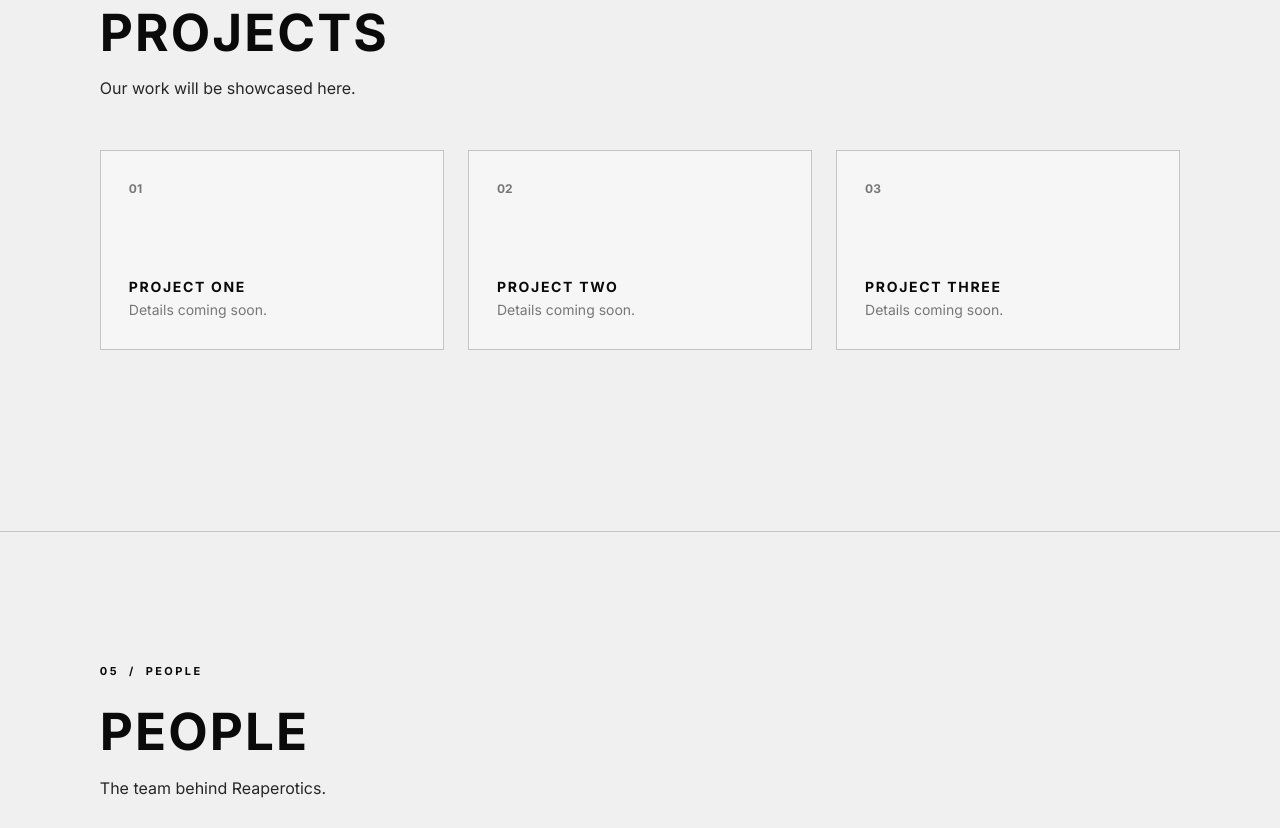
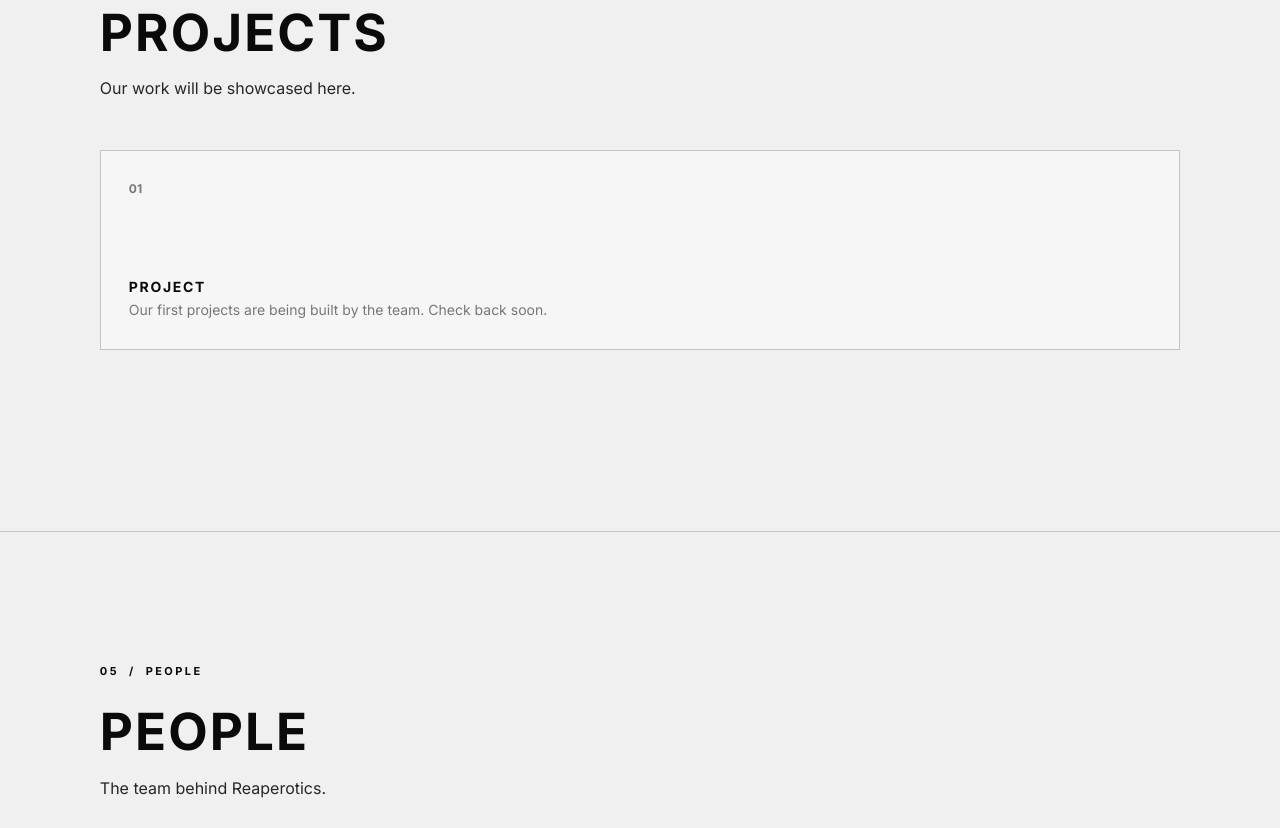
Before and after one commit to lonelyhemu/lonelyhemu.github.io, a plain HTML site: page index.html in a window 1280 px wide. Shown: the part 3691-4519 px from the top of the page. Drawn offline with Linux system fonts and the light colour scheme.

Commit message:
Add files via upload

```diff
--- a/index.html
+++ b/index.html
@@ -572,19 +572,10 @@ footer a:hover{color:var(--ink)}
     <div class="grid">
       <article class="card">
         <span>01</span>
-        <h3>Project one</h3>
-        <p>Details coming soon.</p>
+        <h3>Project</h3>
+        <p>Our first projects are being built by the team. Check back soon.</p>
       </article>
-      <article class="card">
-        <span>02</span>
-        <h3>Project two</h3>
-        <p>Details coming soon.</p>
-      </article>
-      <article class="card">
-        <span>03</span>
-        <h3>Project three</h3>
-        <p>Details coming soon.</p>
-      </article>
+
     </div>
   </div>
 </section>
```
Also changed, not shown: favicon.svg, 1 other file.
